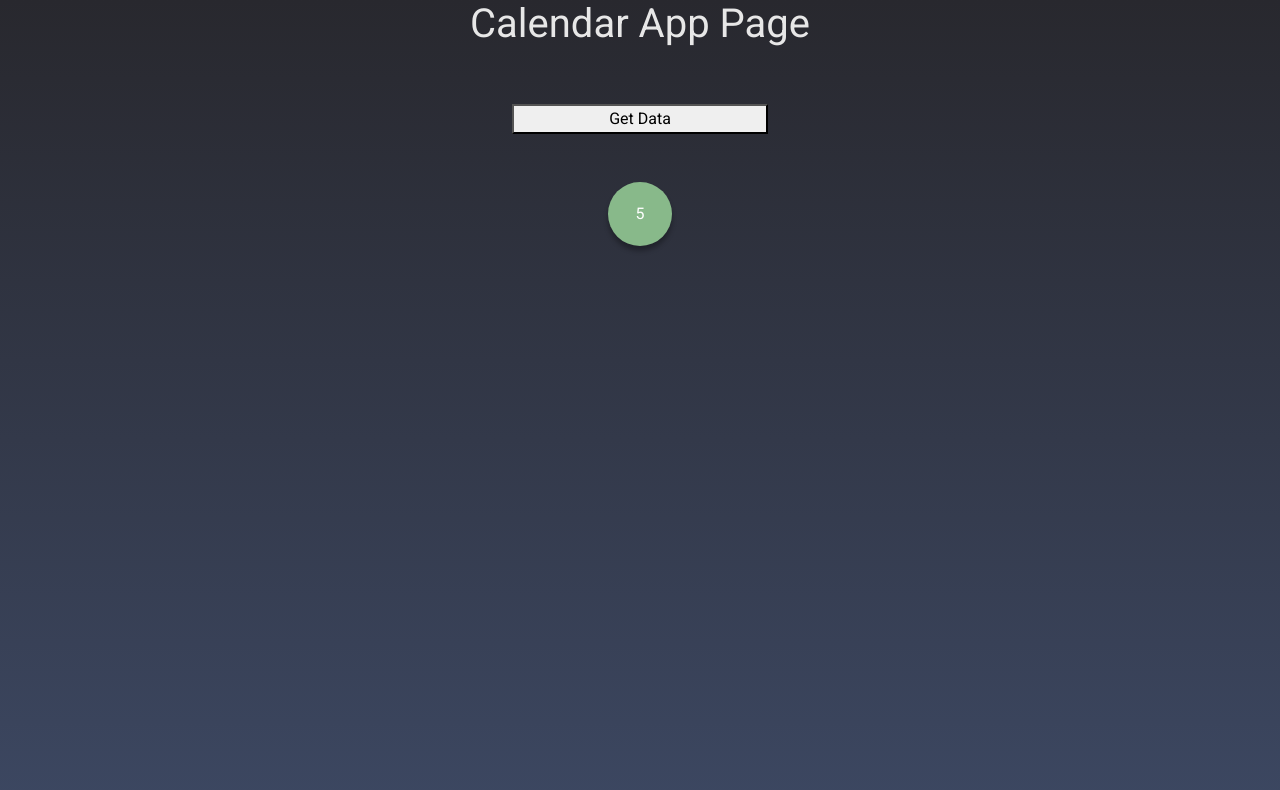
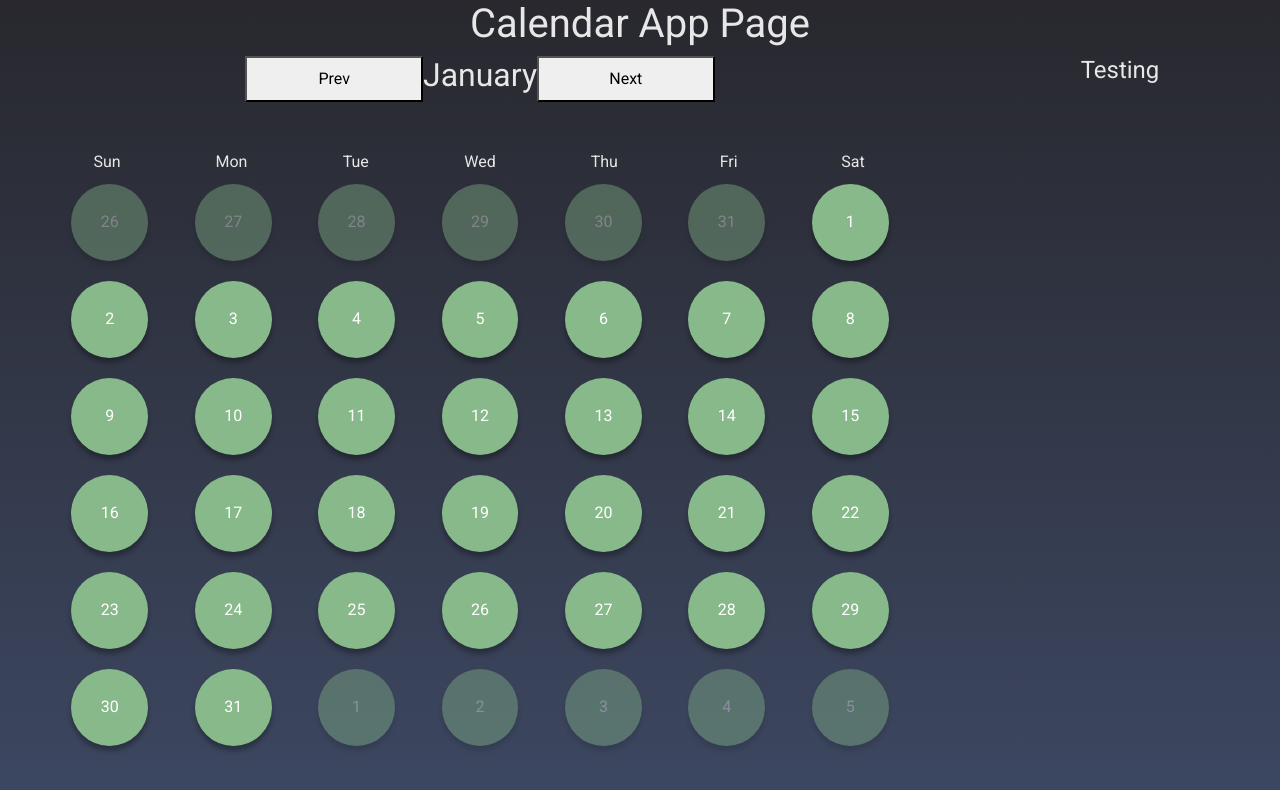
Before and after one commit to FleuryCode/JSquaredStudios, a React (Create React App) app: page /beta/calendar in a window 1280 px wide. Shown: the top 790 px of the page. Built offline with nearby package versions, Linux system fonts and the light colour scheme; no server answers.

Commit message:
Added a calendar component to hold the actual calendar items. Figured out the state issues and displaying of the calendar. Next is inputs when date is selected.

```diff
--- a/package.json
+++ b/package.json
@@ -9,6 +9,7 @@
     "@testing-library/user-event": "^13.5.0",
     "axios": "^0.25.0",
     "bootstrap": "^5.1.3",
+    "date-fns": "^2.28.0",
     "node-sass": "^7.0.1",
     "react": "^17.0.2",
     "react-dom": "^17.0.2",
--- /dev/null
+++ b/src/components/CalendarComponent/CalendarComponent.jsx
@@ -0,0 +1,201 @@
+import React from 'react';
+import './CalendarComponent.styles.scss';
+import axios from "axios";
+import KEYS from "../../keys";
+import CalendarDay from '../CalendarDay/CalendarDay';
+import { format, addMonths, subMonths } from 'date-fns';
+
+class CalendarComponent extends React.Component {
+    constructor(props) {
+        super(props);
+
+        this.state = {
+            displayedDate: props.date,
+            displayedMonth: props.month
+        }
+    }
+
+    render() {
+
+        // Grabbing Information
+        // const currentDate = new Date();
+        // let currentMonth = currentDate.getMonth();
+        // switch (currentMonth) {
+        //     case 0:
+        //         currentMonth = '01';
+        //         break;
+        //     case 1:
+        //         currentMonth = '02';
+        //         break;
+        //     case 2:
+        //         currentMonth = '03';
+        //         break;
+        //     case 3:
+        //         currentMonth = '04';
+        //         break;
+        //     case 4:
+        //         currentMonth = '05';
+        //         break;
+        //     case 5:
+        //         currentMonth = '06';
+        //         break;
+        //     case 6:
+        //         currentMonth = '07';
+        //         break;
+        //     case 7:
+        //         currentMonth = '08';
+        //         break;
+        //     case 8:
+        //         currentMonth = '09';
+        //         break;
+        //     case 9:
+        //         currentMonth = '10';
+        //         break;
+        //     case 10:
+        //         currentMonth = '11';
+        //         break;
+        //     case 11:
+        //         currentMonth = '12';
+        //         break;
+        //     default:
+        //         currentMonth = '01';
+        // }
+        // const currentYear = currentDate.getFullYear();
+        // const currentYearMonth = `${currentYear}-${currentMonth}`;
+
+        // const calendarId = KEYS.CALENDAR_ID;
+        // const apiKey = KEYS.CALENDAR_API;
+        // let eventList = [];
+        // const generateEventList = () => {
+        //     axios.get(`https://www.googleapis.com/calendar/v3/calendars/${calendarId}/events?key=${apiKey}`)
+        //         .then(res => {
+        //             console.log(`statusCode: ${res.status}`);
+        //             let rawArray = res.data.items;
+        //             for (let index = 0; index < rawArray.length; index++) {
+        //                 if (res.data.items[index].start.dateTime.includes(currentYearMonth)) {
+        //                     eventList.push(res.data.items[index]);
+        //                 }
+
+        //             }
+        //             console.log(eventList);
+        //         })
+        //         .catch(error => {
+        //             console.log(error);
+        //         })
+        // }
+
+        // console.log(currentDate);
+        // console.log(currentYear);
+        // console.log(currentMonth);
+        // console.log(currentYearMonth);
+
+        const prevMonth = () => {
+            let newDate = subMonths(new Date(this.state.displayedDate), 1);
+            let newMonth = format(new Date(newDate), "MMMM");
+            this.setState({
+                displayedDate: newDate,
+                displayedMonth: newMonth
+            })
+        }
+        const nextMonth = () => {
+            let newDate = addMonths(new Date(this.state.displayedDate), 1);
+            let newMonth = format(new Date(newDate), "MMMM");
+            this.setState({
+                displayedDate: newDate,
+                displayedMonth: newMonth
+            })
+        }
+
+
+        const date = this.state.displayedDate;
+        date.setDate(1);
+        const lastDay = new Date(date.getFullYear(), date.getMonth() + 1, 0).getDate();
+        const prevLastDay = new Date(date.getFullYear(), date.getMonth(), 0).getDate();
+        const firstDayIndex = date.getDay();
+        const lastDayIndex = new Date(date.getFullYear(), date.getMonth() + 1, 0).getDay();
+        const nextDays = 7 - lastDayIndex - 1;
+
+        // Displaying Days
+        let days = [];
+
+        // Creating Previous Month Days Objects
+        for (let x = firstDayIndex; x > 0; x--) {
+            days.push({
+                dayNumber: (prevLastDay - x + 1),
+                isDisabled: true,
+                hasAvailable: true,
+                id: (format(new Date(this.state.displayedDate), "yyyy")) + (format(subMonths(new Date(this.state.displayedDate), 1), "MM")) + (prevLastDay - x + 1)
+            })
+        }
+        // Creating Regular Days Objects
+        for (let i = 1; i <= lastDay; i++) {
+            days.push({
+                dayNumber: i,
+                isDisabled: false,
+                hasAvailable: true,
+                id: (format(new Date(this.state.displayedDate), "yyyy")) + (format(new Date(this.state.displayedDate), "MM")) + (i)
+            })
+        }
+        // Creating Next Month Days Objects
+        for (let j = 1; j <= nextDays; j++) {
+            days.push({
+                dayNumber: j,
+                isDisabled: true,
+                hasAvailable: true,
+                id: (format(new Date(this.state.displayedDate), "yyyy")) + (format(addMonths(new Date(this.state.displayedDate), 1), "MM")) + (j)
+            })
+        }
+
+        return (
+            <div className='calendarHolder container-fluid'>
+                <div className="row">
+                    <div className="col-12 month d-flex flex-row justify-content-center">
+                        <button onClick={prevMonth} >Prev</button>
+                        <h2>{this.state.displayedMonth}</h2>
+                        <button onClick={nextMonth} >Next</button>
+                    </div>
+                    <div className="col-12 d-flex flex-row justify-content-center mt-5">
+                        <div className="dayOfWeek">
+                            <p>Sun</p>
+                        </div>
+                        <div className="dayOfWeek">
+                            <p>Mon</p>
+                        </div>
+                        <div className="dayOfWeek">
+                            <p>Tue</p>
+                        </div>
+                        <div className="dayOfWeek">
+                            <p>Wed</p>
+                        </div>
+                        <div className="dayOfWeek">
+                            <p>Thu</p>
+                        </div>
+                        <div className="dayOfWeek">
+                            <p>Fri</p>
+                        </div>
+                        <div className="dayOfWeek">
+                            <p>Sat</p>
+                        </div>
+                    </div>
+                </div>
+                {/* Start of Calendar */}
+                <div className="row">
+                    <div className="col-12 days">
+                        {days.map(day => (
+                            <CalendarDay key={day.id} dayNumber={day.dayNumber} isDisabled={day.isDisabled} hasAvailable={day.hasAvailable} />
+                        ))}
+
+
+
+
+
+
+                    </div>
+                </div>
+
+            </div>
+        );
+    }
+}
+
+export default CalendarComponent;
--- /dev/null
+++ b/src/components/CalendarComponent/CalendarComponent.styles.scss
@@ -0,0 +1,16 @@
+.dayOfWeek {
+    width: 14%;
+    text-align: center;
+
+    p {
+        margin: 0;
+    }
+}
+
+.days {
+    width: 100%;
+    height: 100%;
+    display: flex;
+    flex-wrap: wrap;
+    justify-content: center;
+}
--- a/src/components/CalendarDay/CalendarDay.jsx
+++ b/src/components/CalendarDay/CalendarDay.jsx
@@ -1,11 +1,14 @@
 import React from "react";
 import './CalendarDay.styles.scss';
 
-const CalendarDay = ({hasAvailable, dayNumber, isDisabled}) => {
+const CalendarDay = ({ hasAvailable, dayNumber, isDisabled }) => {
     return (
-        <div className={`calendarDayContainer ${isDisabled ? 'isDisabled' : 'notDisabled'} ${hasAvailable ? 'hasAvailable' : 'notAvailable'}`}>
-            {dayNumber}
+        <div className="calendarDayContainer">
+            <div className={`calendarDay ${isDisabled ? 'isDisabled' : 'notDisabled'} ${hasAvailable ? 'hasAvailable' : 'notAvailable'}`}>
+                {dayNumber}
+            </div>
         </div>
+
     );
 }
 
--- a/src/components/CalendarDay/CalendarDay.styles.scss
+++ b/src/components/CalendarDay/CalendarDay.styles.scss
@@ -1,10 +1,19 @@
 .calendarDayContainer {
-    width: 5vw;
-    height: 5vw;
+    width: 13.9%;
+    display: flex;
+    margin: 1% 0;
+    justify-content: center;
+
+
+
+    .calendarDay {
+        width: 6vw;
+        height: 6vw;
         border-radius: 50%;
+        margin: 1% 1%;
         display: block;
         border: none;
-    line-height: 5vw;
+        line-height: 6vw;
         color: white;
         box-shadow: 0 5px 5px rgba(0, 0, 0, 0.3);
     }
@@ -27,3 +36,4 @@
     .notAvailable {
         background-color: rgb(180, 98, 98);
     }
+}
--- a/src/pages/beta/calendar/calendar.jsx
+++ b/src/pages/beta/calendar/calendar.jsx
@@ -1,93 +1,24 @@
 import React from "react";
 import './calendar.styles.scss';
-import axios, { Axios } from "axios";
-import KEYS from "../../../keys";
-import CalendarDay from "../../../components/CalendarDay/CalendarDay";
+import CalendarComponent from "../../../components/CalendarComponent/CalendarComponent";
+import { format } from 'date-fns';
 
 const Calendar = () => {
-    const currentDate = new Date();
-    let currentMonth = currentDate.getMonth();
-    switch (currentMonth) {
-        case 0:
-            currentMonth = '01';
-            break;
-        case 1:
-            currentMonth = '02';
-            break;
-        case 2:
-            currentMonth = '03';
-            break;
-        case 3:
-            currentMonth = '04';
-            break;
-        case 4:
-            currentMonth = '05';
-            break;
-        case 5:
-            currentMonth = '06';
-            break;
-        case 6:
-            currentMonth = '07';
-            break;
-        case 7:
-            currentMonth = '08';
-            break;
-        case 8:
-            currentMonth = '09';
-            break;
-        case 9:
-            currentMonth = '10';
-            break;
-        case 10:
-            currentMonth = '11';
-            break;
-        case 11:
-            currentMonth = '12';
-            break;
-        default:
-            currentMonth = '01';
-    }
-    const currentYear = currentDate.getFullYear();
-    const currentYearMonth = `${currentYear}-${currentMonth}`;
-
-    const calendarId = KEYS.CALENDAR_ID;
-    const apiKey = KEYS.CALENDAR_API;
-    let eventList = [];
-    const generateEventList = () => {
-        axios.get(`https://www.googleapis.com/calendar/v3/calendars/${calendarId}/events?key=${apiKey}`)
-            .then(res => {
-                console.log(`statusCode: ${res.status}`);
-                let rawArray = res.data.items;
-                for (let index = 0; index < rawArray.length; index++) {
-                    if (res.data.items[index].start.dateTime.includes(currentYearMonth)) {
-                        eventList.push(res.data.items[index]);
-                    }
-
-                }
-                console.log(eventList);
-            })
-            .catch(error => {
-                console.log(error);
-            })
-    }
-
-    console.log(currentDate);
-    console.log(currentYear);
-    console.log(currentMonth);
-    console.log(currentYearMonth);
-
-    let hasAvailable = true;
-    let dayNumber = '5';
-    let isDisabled = false;
+    const date = new Date();
+    const month = format(new Date(date), "MMMM");
 
     return (
-        <div className="calendar d-flex justify-content-center flex-column">
-            <h1>Calendar App Page</h1>
-            <div className="buttonContainer mt-5">
-                <button onClick={generateEventList}>Get Data</button>
-            </div>
-            <div className="d-flex justify-content-center mt-5">
-                <CalendarDay hasAvailable={hasAvailable} dayNumber={dayNumber} isDisabled={isDisabled} />
+        <div className="calendar d-flex justify-content-center flex-column container-fluid">
+            <div className="row">
+                <div className="col-12">
+                    <h1>Calendar App Page</h1>
+                </div>
+                <div className="col-9 d-flex justify-content-center">
+                <CalendarComponent date={date} month={month} />
+                </div>
+                <div className="col-3">
+                    <h4>Testing</h4>
+                </div>
             </div>
         </div>
     );
```
Also changed, not shown: 1 other file (tests, documents, lock files or other folders). Lines whose indentation alone changed are shown as unchanged.
